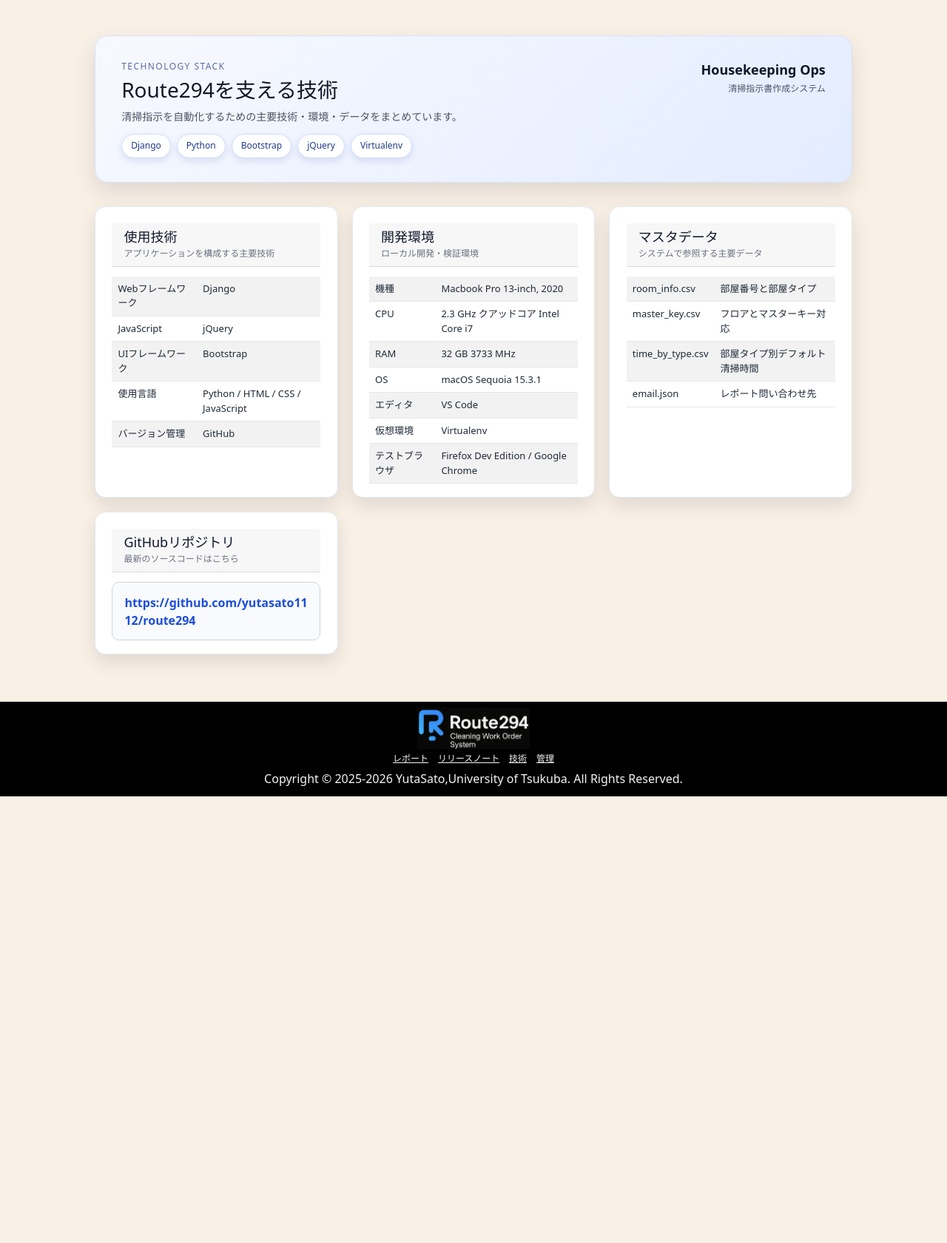
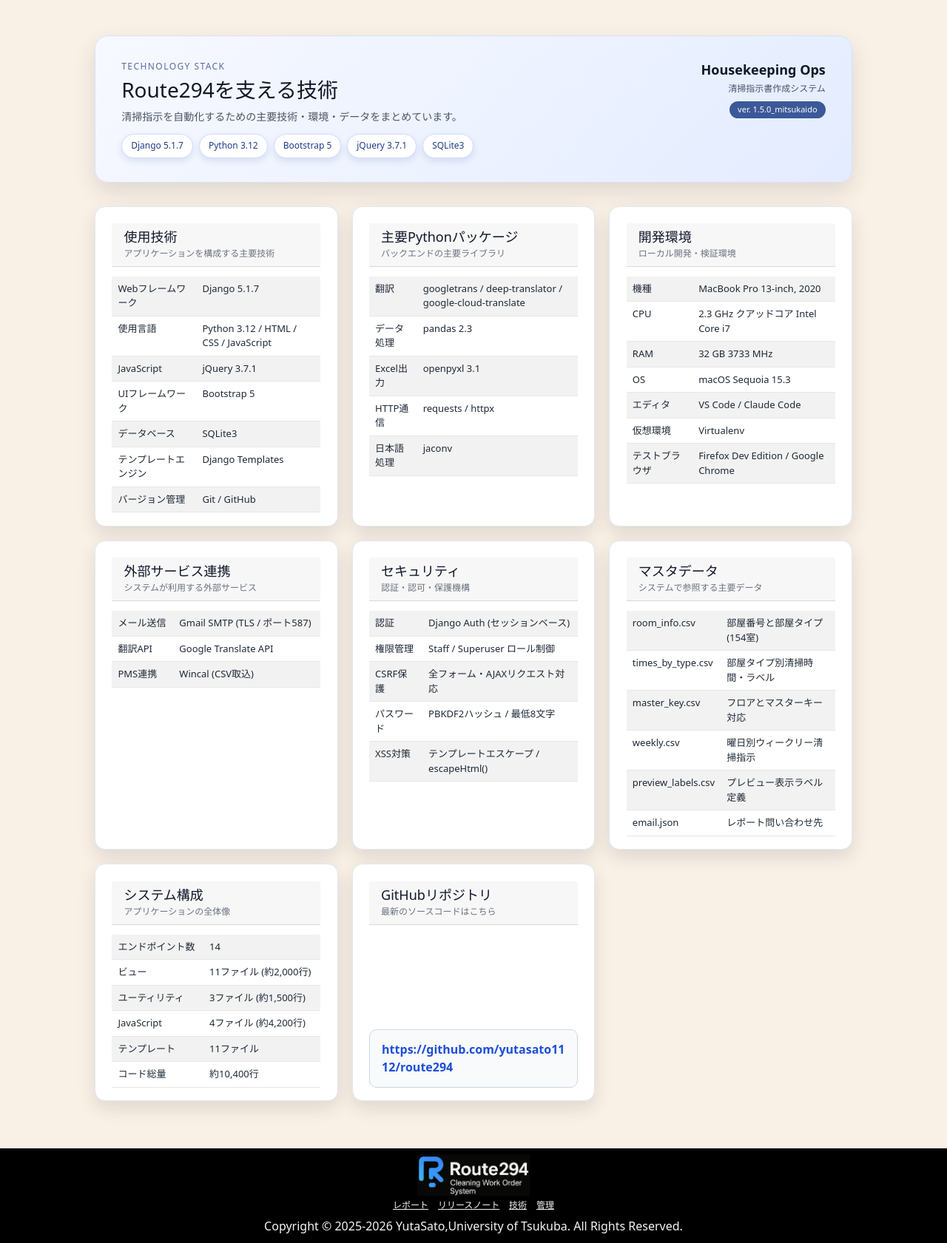
Before and after one commit to yutasato1112/route294, a Django app: page /technology/ in a window 1280 px wide. Shown: the whole page at 74% size. Before the commit the page ends 1077 px from the top, so only its background shows below. Run offline with Django 5.2, Linux system fonts and the light colour scheme; parts of the project's set-up code (start-up, migrations or seed data) failed here and were passed over; some libraries are stand-ins or nearby versions.

Commit message:
update technical page

```diff
--- a/route/cleaning/templates/tech.html
+++ b/route/cleaning/templates/tech.html
@@ -12,20 +12,22 @@
             <h2>Route294を支える技術</h2>
             <p class="intro">清掃指示を自動化するための主要技術・環境・データをまとめています。</p>
             <div class="stack-pills">
-                <span class="pill">Django</span>
-                <span class="pill">Python</span>
-                <span class="pill">Bootstrap</span>
-                <span class="pill">jQuery</span>
-                <span class="pill">Virtualenv</span>
+                <span class="pill">Django 5.1.7</span>
+                <span class="pill">Python 3.12</span>
+                <span class="pill">Bootstrap 5</span>
+                <span class="pill">jQuery 3.7.1</span>
+                <span class="pill">SQLite3</span>
             </div>
         </div>
         <div class="hero-annotation">
             <p class="badge-text">Housekeeping Ops</p>
             <p class="badge-sub">清掃指示書作成システム</p>
+            <p class="badge-version">ver. {{ app_version }}</p>
         </div>
     </div>
 
     <div class="card-grid">
+
         <section class="tech-card">
             <div class="card-header">
                 <h3>使用技術</h3>
@@ -33,11 +35,29 @@
             </div>
             <table class="table table-striped tight-table">
                 <tbody>
-                    <tr><td>Webフレームワーク</td><td>Django</td></tr>
-                    <tr><td>JavaScript</td><td>jQuery</td></tr>
-                    <tr><td>UIフレームワーク</td><td>Bootstrap</td></tr>
-                    <tr><td>使用言語</td><td>Python / HTML / CSS / JavaScript</td></tr>
-                    <tr><td>バージョン管理</td><td>GitHub</td></tr>
+                    <tr><td>Webフレームワーク</td><td>Django 5.1.7</td></tr>
+                    <tr><td>使用言語</td><td>Python 3.12 / HTML / CSS / JavaScript</td></tr>
+                    <tr><td>JavaScript</td><td>jQuery 3.7.1</td></tr>
+                    <tr><td>UIフレームワーク</td><td>Bootstrap 5</td></tr>
+                    <tr><td>データベース</td><td>SQLite3</td></tr>
+                    <tr><td>テンプレートエンジン</td><td>Django Templates</td></tr>
+                    <tr><td>バージョン管理</td><td>Git / GitHub</td></tr>
+                </tbody>
+            </table>
+        </section>
+
+        <section class="tech-card">
+            <div class="card-header">
+                <h3>主要Pythonパッケージ</h3>
+                <p class="caption">バックエンドの主要ライブラリ</p>
+            </div>
+            <table class="table table-striped tight-table">
+                <tbody>
+                    <tr><td>翻訳</td><td>googletrans / deep-translator / google-cloud-translate</td></tr>
+                    <tr><td>データ処理</td><td>pandas 2.3</td></tr>
+                    <tr><td>Excel出力</td><td>openpyxl 3.1</td></tr>
+                    <tr><td>HTTP通信</td><td>requests / httpx</td></tr>
+                    <tr><td>日本語処理</td><td>jaconv</td></tr>
                 </tbody>
             </table>
         </section>
@@ -49,13 +69,43 @@
             </div>
             <table class="table table-striped tight-table">
                 <tbody>
-                    <tr><td>機種</td><td>Macbook Pro 13-inch, 2020</td></tr>
+                    <tr><td>機種</td><td>MacBook Pro 13-inch, 2020</td></tr>
                     <tr><td>CPU</td><td>2.3 GHz クアッドコア Intel Core i7</td></tr>
                     <tr><td>RAM</td><td>32 GB 3733 MHz</td></tr>
-                    <tr><td>OS</td><td>macOS Sequoia 15.3.1</td></tr>
-                    <tr><td>エディタ</td><td>VS Code</td></tr>
+                    <tr><td>OS</td><td>macOS Sequoia 15.3</td></tr>
+                    <tr><td>エディタ</td><td>VS Code / Claude Code</td></tr>
                     <tr><td>仮想環境</td><td>Virtualenv</td></tr>
                     <tr><td>テストブラウザ</td><td>Firefox Dev Edition / Google Chrome</td></tr>
+                </tbody>
+            </table>
+        </section>
+
+        <section class="tech-card">
+            <div class="card-header">
+                <h3>外部サービス連携</h3>
+                <p class="caption">システムが利用する外部サービス</p>
+            </div>
+            <table class="table table-striped tight-table">
+                <tbody>
+                    <tr><td>メール送信</td><td>Gmail SMTP (TLS / ポート587)</td></tr>
+                    <tr><td>翻訳API</td><td>Google Translate API</td></tr>
+                    <tr><td>PMS連携</td><td>Wincal (CSV取込)</td></tr>
+                </tbody>
+            </table>
+        </section>
+
+        <section class="tech-card">
+            <div class="card-header">
+                <h3>セキュリティ</h3>
+                <p class="caption">認証・認可・保護機構</p>
+            </div>
+            <table class="table table-striped tight-table">
+                <tbody>
+                    <tr><td>認証</td><td>Django Auth (セッションベース)</td></tr>
+                    <tr><td>権限管理</td><td>Staff / Superuser ロール制御</td></tr>
+                    <tr><td>CSRF保護</td><td>全フォーム・AJAXリクエスト対応</td></tr>
+                    <tr><td>パスワード</td><td>PBKDF2ハッシュ / 最低8文字</td></tr>
+                    <tr><td>XSS対策</td><td>テンプレートエスケープ / escapeHtml()</td></tr>
                 </tbody>
             </table>
         </section>
@@ -67,10 +117,29 @@
             </div>
             <table class="table table-striped tight-table">
                 <tbody>
-                    <tr><td>room_info.csv</td><td>部屋番号と部屋タイプ</td></tr>
+                    <tr><td>room_info.csv</td><td>部屋番号と部屋タイプ (154室)</td></tr>
+                    <tr><td>times_by_type.csv</td><td>部屋タイプ別清掃時間・ラベル</td></tr>
                     <tr><td>master_key.csv</td><td>フロアとマスターキー対応</td></tr>
-                    <tr><td>time_by_type.csv</td><td>部屋タイプ別デフォルト清掃時間</td></tr>
+                    <tr><td>weekly.csv</td><td>曜日別ウィークリー清掃指示</td></tr>
+                    <tr><td>preview_labels.csv</td><td>プレビュー表示ラベル定義</td></tr>
                     <tr><td>email.json</td><td>レポート問い合わせ先</td></tr>
+                </tbody>
+            </table>
+        </section>
+
+        <section class="tech-card">
+            <div class="card-header">
+                <h3>システム構成</h3>
+                <p class="caption">アプリケーションの全体像</p>
+            </div>
+            <table class="table table-striped tight-table">
+                <tbody>
+                    <tr><td>エンドポイント数</td><td>14</td></tr>
+                    <tr><td>ビュー</td><td>11ファイル (約2,000行)</td></tr>
+                    <tr><td>ユーティリティ</td><td>3ファイル (約1,500行)</td></tr>
+                    <tr><td>JavaScript</td><td>4ファイル (約4,200行)</td></tr>
+                    <tr><td>テンプレート</td><td>11ファイル</td></tr>
+                    <tr><td>コード総量</td><td>約10,400行</td></tr>
                 </tbody>
             </table>
         </section>
@@ -84,6 +153,7 @@
                 https://github.com/yutasato1112/route294
             </a>
         </section>
+
     </div>
 </div>
 {% endblock %}
--- a/route/cleaning/views/tech.py
+++ b/route/cleaning/views/tech.py
@@ -1,13 +1,11 @@
 from django.shortcuts import render
-from django.shortcuts import render, redirect, get_object_or_404
 from django.views.generic import TemplateView
+from django.conf import settings
 
 class techView(TemplateView):
     template_name = "tech.html"
     def get(self, request, *args, **kwargs):
-        context = {}
+        context = {
+            'app_version': getattr(settings, 'APP_VERSION', ''),
+        }
         return render(self.request, self.template_name, context)
-
-    def post(self, request, *args, **kwargs):
-        context = {}
-        return render(self.request, self.template_name, context)
--- a/route/static/css/tech.css
+++ b/route/static/css/tech.css
@@ -76,6 +76,17 @@
     color: #475569;
 }
 
+.badge-version{
+    margin: 0.5rem 0 0;
+    font-size: 11px;
+    color: #fff;
+    background: #3b5998;
+    display: inline-block;
+    padding: 0.2rem 0.7rem;
+    border-radius: 999px;
+    float: right;
+}
+
 .card-grid{
     display: grid;
     grid-template-columns: repeat(auto-fit, minmax(280px, 1fr));
```
